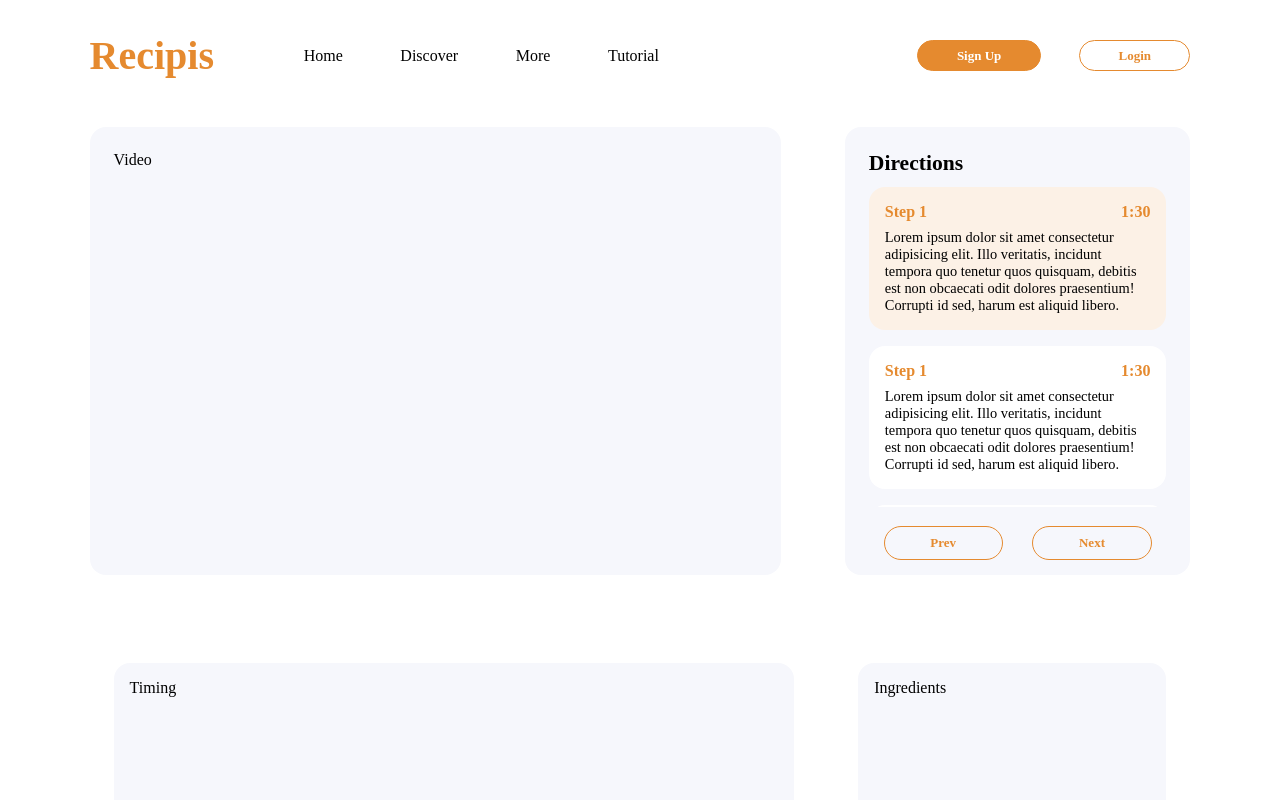
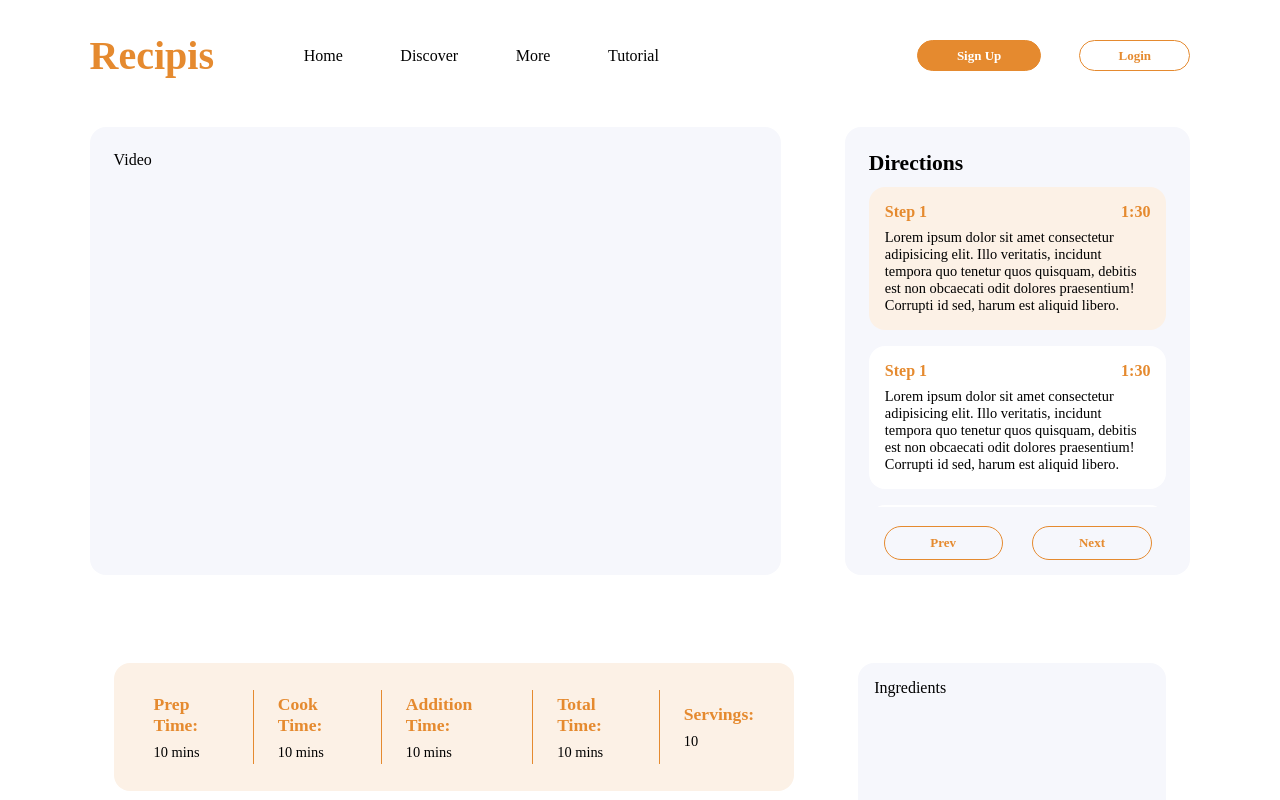
Before and after one commit to hassanShakur/resipis, a React (Create React App) app: page /recipe/tutorial in a window 1280 px wide. Shown: the top 800 px of the page. Built offline with nearby package versions, Linux system fonts and the light colour scheme.

Commit message:
Timing complete

```diff
--- a/src/components/Tutorial/Timing.js
+++ b/src/components/Tutorial/Timing.js
@@ -1,7 +1,30 @@
 import React from 'react';
 
 const Timing = () => {
-  return <div className='timing'>Timing</div>;
+  return (
+    <div className='timing'>
+      <div className='prep'>
+        <h3>prep time:</h3>
+        <p>10 mins</p>
+      </div>
+      <div className='cook'>
+        <h3>cook time:</h3>
+        <p>10 mins</p>
+      </div>
+      <div className='addition'>
+        <h3>addition time:</h3>
+        <p>10 mins</p>
+      </div>
+      <div className='total'>
+        <h3>total time:</h3>
+        <p>10 mins</p>
+      </div>
+      <div className='servings'>
+        <h3>servings:</h3>
+        <p>10</p>
+      </div>
+    </div>
+  );
 };
 
 export default Timing;
--- a/src/styles/_tutorial.scss
+++ b/src/styles/_tutorial.scss
@@ -47,7 +47,6 @@
           @include flex(row, space-between, center);
           color: $primary-orange;
           font-weight: 600;
-
         }
       }
 
@@ -70,7 +69,7 @@
     grid-column: 1 / 3;
     display: grid;
     grid-template-columns: repeat(3, 1fr);
-    grid-template-rows: 1fr 1fr 1.4fr;
+    grid-template-rows: 1fr 1.5fr 2fr;
     gap: 8vmin;
     row-gap: 3vmin;
     background-color: $light-prime-background;
@@ -84,6 +83,29 @@
     .timing {
       grid-row: 1 / 2;
       grid-column: 1 / 3;
+      @include flex(row, space-around, center);
+      background-color: $light-orange;
+
+      div {
+        padding: 0.4vmin 3vmin;
+        border-right: 1.6px solid $primary-orange;
+
+        h3 {
+          color: $primary-orange;
+          text-transform: capitalize;
+          font-size: 2.2vmin;
+          font-weight: 700;
+          margin-bottom: 1vmin;
+        }
+
+        p {
+          font-size: 1.8vmin;
+        }
+      }
+
+      div:last-of-type {
+        border-right: none;
+      }
     }
 
     .nutrition {
```
